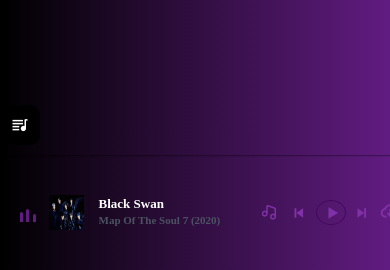
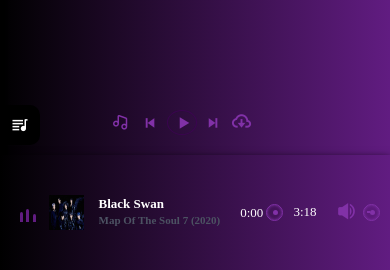
Before and after one commit to nunaprameswari/Ujian, a Django app: page / in a window 390 px wide. Shown: the part 882-1152 px from the top of the page. Run offline with Django 4.2, Linux system fonts and the light colour scheme.

Commit message:
editing responsive untuk hp

```diff
--- a/static/css/style_music.css
+++ b/static/css/style_music.css
@@ -819,4 +819,14 @@ header .song_side .artist .item li img {
     header .menu_side {
         width: 60%;
     }
+
+    header .master_play {
+        z-index: 999999999999999999999999;
+    }
+
+    header .master_play .icon {
+        position: absolute;
+        top: -46px;
+        right: 30%;
+    }
 }
```
